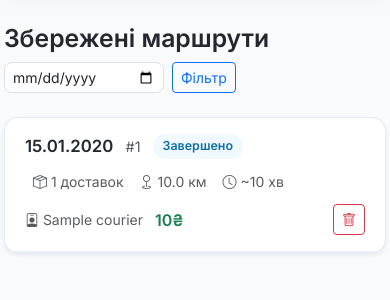
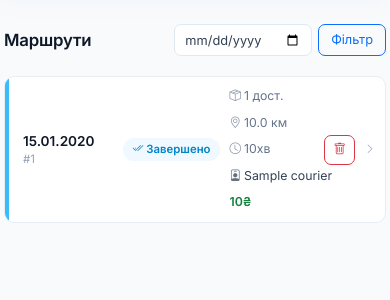
Before and after one commit to isakawar/crmKvitkovaPovnya, a Flask app: page /routes in a window 390 px wide. Shown: the part 99-399 px from the top of the page. Run offline with Flask 3, Linux system fonts and the light colour scheme; a user stored in the database is signed in; tables that the repository leaves empty hold one stand-in row (values such as "Sample post"); parts of the project's set-up code (start-up, migrations or seed data) failed here and were passed over.

Commit message:
Improve /routes UI, fix timezone, remove distribution, update docker volumes
- Redesign /routes page with Spoke-inspired compact row layout with
  status accent strips, status pills, and hover effects
- Add kyiv_time Jinja2 filter (UTC→Europe/Kyiv) for status tooltips
- Make route card headers clickable to expand stops inline
- Show full stop details in Telegram acceptance message (address,
  recipient, phone, bouquet, time per stop)
- Remove /distribution blueprint, templates, and nav links entirely
- Mount ./app as docker volume so code changes apply with restart only

Co-Authored-By: Claude Sonnet 4.6 <noreply@anthropic.com>

```diff
--- a/app/templates/saved_routes.html
+++ b/app/templates/saved_routes.html
@@ -3,29 +3,95 @@
 {% block head %}
 {{ super() }}
 <style>
-.status-badge { display: inline-block; padding: 3px 10px; border-radius: 20px; font-size: 0.78rem; font-weight: 600; }
-.status-draft     { background: #f1f3f5; color: #6b7280; }
-.status-sent      { background: #e0f0ff; color: #1a73e8; }
-.status-accepted  { background: #e6f9ee; color: #1a7f4b; }
-.status-rejected  { background: #ffeae5; color: #c0392b; }
-.status-completed { background: #f0f9ff; color: #0e6fa7; }
-.route-card { border-radius: 14px; border: 1.5px solid #e3eafc; margin-bottom: 18px; background: #fff; }
-.route-card-header { padding: 16px 20px; border-bottom: 1px solid #f0f2f7; display: flex; align-items: center; gap: 12px; flex-wrap: wrap; cursor: pointer; user-select: none; }
-.route-card-header:hover { background: #f7f9fc; }
-.stop-num { display: inline-flex; align-items: center; justify-content: center; width: 22px; height: 22px; border-radius: 50%; background: #3388ff; color: #fff; font-size: 0.75rem; font-weight: 700; flex-shrink: 0; }
-.route-card .table thead th { font-size: 0.78rem; color: #6b7280; font-weight: 600; border-bottom: 1.5px solid #e3eafc; padding: 8px 10px; }
-.route-card .table td { padding: 8px 10px; vertical-align: middle; border-color: #f0f2f7; }
-.assign-form { display: flex; gap: 8px; align-items: center; flex-wrap: wrap; }
-.assign-form select, .assign-form input[type=number] { border-radius: 8px; border: 1.5px solid #e3eafc; padding: 5px 10px; font-size: 0.88rem; height: 34px; }
+/* ── Page ────────────────────────────────────────────── */
+.rp-wrap   { max-width: 1100px; }
+.rp-topbar { display: flex; align-items: center; justify-content: space-between; gap: 12px; margin-bottom: 20px; flex-wrap: wrap; }
+.rp-title  { font-size: 1.05rem; font-weight: 700; color: #0f172a; letter-spacing: -.01em; margin: 0; }
+
+/* ── Filter ──────────────────────────────────────────── */
+.rp-filter { display: flex; gap: 6px; align-items: center; }
+.rp-filter input[type=date] { height: 32px; font-size: 0.8rem; border: 1px solid #e2e8f0; border-radius: 7px; padding: 0 10px; color: #334155; background: #fff; }
+.rp-filter .btn { height: 32px; font-size: 0.8rem; padding: 0 12px; border-radius: 7px; line-height: 1; }
+
+/* ── Route list container ────────────────────────────── */
+.rl-wrap { display: flex; flex-direction: column; gap: 4px; }
+
+/* ── Single route item ───────────────────────────────── */
+.rl-item { background: #fff; border: 1px solid #e8edf4; border-radius: 10px; overflow: hidden; transition: border-color .15s, box-shadow .15s; }
+.rl-item:hover { border-color: #c7d2e6; box-shadow: 0 1px 6px rgba(0,0,0,.06); }
+
+/* ── Status accent strip ─────────────────────────────── */
+.rl-header { display: flex; align-items: center; gap: 0; cursor: pointer; user-select: none; min-height: 48px; }
+.rl-accent { width: 4px; align-self: stretch; flex-shrink: 0; border-radius: 10px 0 0 10px; }
+.accent-draft     { background: #cbd5e1; }
+.accent-sent      { background: #60a5fa; }
+.accent-accepted  { background: #34d399; }
+.accent-rejected  { background: #f87171; }
+.accent-completed { background: #38bdf8; }
+
+.rl-body { display: flex; align-items: center; gap: 10px; flex: 1; padding: 10px 14px; flex-wrap: wrap; min-width: 0; }
+
+/* ── Date block ──────────────────────────────────────── */
+.rl-date  { min-width: 90px; }
+.rl-date-main { font-size: 0.85rem; font-weight: 600; color: #0f172a; white-space: nowrap; }
+.rl-date-id   { font-size: 0.72rem; color: #94a3b8; }
+
+/* ── Status pill ─────────────────────────────────────── */
+.spill { display: inline-flex; align-items: center; gap: 3px; padding: 3px 9px; border-radius: 99px; font-size: 0.71rem; font-weight: 600; white-space: nowrap; cursor: default; }
+.spill-draft     { background: #f1f5f9; color: #64748b; }
+.spill-sent      { background: #eff6ff; color: #2563eb; }
+.spill-accepted  { background: #f0fdf4; color: #16a34a; }
+.spill-rejected  { background: #fef2f2; color: #dc2626; }
+.spill-completed { background: #f0f9ff; color: #0284c7; }
+
+/* ── Meta chips ──────────────────────────────────────── */
+.rl-meta { display: flex; gap: 8px; align-items: center; flex-wrap: wrap; flex: 1; min-width: 0; }
+.chip { display: inline-flex; align-items: center; gap: 3px; font-size: 0.77rem; color: #64748b; white-space: nowrap; }
+.chip i { font-size: 0.72rem; opacity: .75; }
+.chip-price { color: #15803d; font-weight: 600; }
+.chip-courier { color: #334155; }
+
+/* ── Actions area ────────────────────────────────────── */
+.rl-actions { display: flex; align-items: center; gap: 6px; padding-right: 10px; flex-shrink: 0; flex-wrap: wrap; justify-content: flex-end; }
+.assign-row { display: flex; gap: 4px; align-items: center; }
+.assign-row select { height: 30px; font-size: 0.78rem; border: 1px solid #e2e8f0; border-radius: 7px; padding: 0 8px; background: #fff; max-width: 130px; }
+.assign-row input  { height: 30px; font-size: 0.78rem; border: 1px solid #e2e8f0; border-radius: 7px; padding: 0 8px; background: #fff; width: 78px; }
+.bxs { height: 30px; font-size: 0.77rem; padding: 0 10px; border-radius: 7px; display: inline-flex; align-items: center; gap: 4px; white-space: nowrap; line-height: 1; }
+.status-label { font-size: 0.75rem; color: #94a3b8; white-space: nowrap; display: flex; align-items: center; gap: 4px; }
+
+/* ── Chevron ─────────────────────────────────────────── */
+.rl-chevron { font-size: 0.65rem; color: #94a3b8; margin-right: 10px; transition: transform .2s; flex-shrink: 0; }
+.rl-header.open .rl-chevron { transform: rotate(90deg); }
+
+/* ── Stops panel ─────────────────────────────────────── */
+.rl-stops { border-top: 1px solid #f1f5f9; }
+.stops-tbl { font-size: 0.78rem; margin: 0; }
+.stops-tbl thead th {
+  background: #f8fafc;
+  color: #94a3b8;
+  font-weight: 600;
+  font-size: 0.68rem;
+  text-transform: uppercase;
+  letter-spacing: .05em;
+  padding: 7px 12px;
+  border-bottom: 1px solid #f1f5f9;
+  border-top: none;
+}
+.stops-tbl tbody td { padding: 8px 12px; border-color: #f8fafc; color: #334155; vertical-align: middle; }
+.stops-tbl tbody tr:last-child td { border-bottom: none; }
+.snum { display: inline-flex; align-items: center; justify-content: center; width: 20px; height: 20px; border-radius: 50%; background: #6366f1; color: #fff; font-size: 0.66rem; font-weight: 700; }
+.ig-link { color: #6366f1; font-size: 0.77rem; }
+.addr-sub { font-size: 0.71rem; color: #94a3b8; margin-top: 1px; }
 </style>
 {% endblock %}
 
 {% block content %}
-<div class="d-flex align-items-center justify-content-between mb-4 flex-wrap gap-2">
-  <h2 class="mb-0" style="font-weight:700;">Збережені маршрути</h2>
-  <form method="get" class="d-flex gap-2 align-items-center">
-    <input type="date" name="date" value="{{ date_filter }}"
-           class="form-control form-control-sm" style="width:160px;border-radius:8px;">
+<div class="rp-wrap">
+
+<div class="rp-topbar">
+  <h1 class="rp-title">Маршрути</h1>
+  <form method="get" class="rp-filter">
+    <input type="date" name="date" value="{{ date_filter }}">
     <button type="submit" class="btn btn-sm btn-outline-primary">Фільтр</button>
     {% if date_filter %}
     <a href="{{ url_for('routes.saved_routes') }}" class="btn btn-sm btn-outline-secondary">Скинути</a>
@@ -35,7 +101,7 @@
 
 {% with messages = get_flashed_messages(with_categories=true) %}
   {% for cat, msg in messages %}
-  <div class="alert alert-{{ 'success' if cat == 'success' else 'danger' if cat == 'danger' else 'warning' }} alert-dismissible fade show" role="alert" style="border-radius:10px;">
+  <div class="alert alert-{{ 'success' if cat == 'success' else 'danger' if cat == 'danger' else 'warning' }} alert-dismissible fade show py-2 mb-3" style="border-radius:8px;font-size:0.85rem;">
     {{ msg }}<button type="button" class="btn-close" data-bs-dismiss="alert"></button>
   </div>
   {% endfor %}
@@ -43,9 +109,9 @@
 
 {% if not routes %}
 <div class="text-center py-5 text-muted">
-  <i class="bi bi-signpost-2" style="font-size:3rem;"></i>
-  <div class="mt-3">Збережених маршрутів немає</div>
-  <a href="{{ url_for('orders.route_generator') }}" class="btn btn-primary mt-3">
+  <i class="bi bi-signpost-2" style="font-size:2.2rem;opacity:.4;"></i>
+  <div class="mt-2" style="font-size:0.9rem;">Маршрутів немає</div>
+  <a href="{{ url_for('orders.route_generator') }}" class="btn btn-sm btn-primary mt-3">
     <i class="bi bi-signpost-split me-1"></i>Побудувати маршрут
   </a>
 </div>
@@ -59,106 +125,99 @@
   'completed': 'Завершено'
 } %}
 
+<div class="rl-wrap">
 {% for route in routes %}
-<div class="route-card shadow-sm">
-  <div class="route-card-header" data-bs-toggle="collapse" data-bs-target="#stops-{{ route.id }}">
-    <div>
-      <span class="fw-bold" style="font-size:1.05rem;">
-        {{ route.route_date.strftime('%d.%m.%Y') }}
-      </span>
-      <span class="text-muted ms-2" style="font-size:0.9rem;">#{{ route.id }}</span>
+<div class="rl-item">
+
+  <div class="rl-header" data-bs-toggle="collapse" data-bs-target="#stops-{{ route.id }}" id="hdr-{{ route.id }}">
+    <div class="rl-accent accent-{{ route.status }}"></div>
+    <div class="rl-body">
+
+      <!-- Date + ID -->
+      <div class="rl-date">
+        <div class="rl-date-main">{{ route.route_date.strftime('%d.%m.%Y') }}</div>
+        <div class="rl-date-id">#{{ route.id }}</div>
       </div>
 
+      <!-- Status pill -->
       {% set status_time = route.sent_at if route.status == 'sent' else
                            route.accepted_at if route.status == 'accepted' else
                            route.rejected_at if route.status == 'rejected' else none %}
-    <span class="status-badge status-{{ route.status }}"
+      <span class="spill spill-{{ route.status }}"
             {% if status_time %}title="{{ status_time|kyiv_time }}" data-bs-toggle="tooltip"{% endif %}>
+        {% if route.status == 'accepted' %}<i class="bi bi-check-circle-fill"></i>
+        {% elif route.status == 'rejected' %}<i class="bi bi-x-circle-fill"></i>
+        {% elif route.status == 'sent' %}<i class="bi bi-send-fill"></i>
+        {% elif route.status == 'completed' %}<i class="bi bi-check2-all"></i>
+        {% endif %}
         {{ status_labels.get(route.status, route.status) }}
       </span>
 
-    <div class="d-flex gap-3 text-muted small ms-2">
-      <span><i class="bi bi-box-seam me-1"></i>{{ route.deliveries_count }} доставок</span>
+      <!-- Meta chips -->
+      <div class="rl-meta">
+        <span class="chip"><i class="bi bi-box-seam"></i>{{ route.deliveries_count }} дост.</span>
         {% if route.total_distance_km %}
-      <span><i class="bi bi-geo me-1"></i>{{ '%.1f'|format(route.total_distance_km) }} км</span>
+        <span class="chip"><i class="bi bi-geo-alt"></i>{{ '%.1f'|format(route.total_distance_km) }} км</span>
         {% endif %}
         {% if route.estimated_duration_min %}
-      {% set h = (route.estimated_duration_min // 60) %}
-      {% set m = (route.estimated_duration_min % 60) %}
-      <span><i class="bi bi-clock me-1"></i>~{% if h %}{{ h }} год {% endif %}{{ m }} хв</span>
+        {% set h = route.estimated_duration_min // 60 %}
+        {% set m = route.estimated_duration_min % 60 %}
+        <span class="chip"><i class="bi bi-clock"></i>{% if h %}{{ h }}г {% endif %}{{ m }}хв</span>
+        {% endif %}
+        {% if route.courier %}
+        <span class="chip chip-courier"><i class="bi bi-person-badge"></i>{{ route.courier.name }}</span>
+        {% endif %}
+        {% if route.delivery_price %}
+        <span class="chip chip-price">{{ route.delivery_price }}₴</span>
         {% endif %}
       </div>
 
-    {% if route.courier %}
-    <span class="text-muted small">
-      <i class="bi bi-person-badge me-1"></i>{{ route.courier.name }}
-    </span>
-    {% endif %}
-    {% if route.delivery_price %}
-    <span class="fw-semibold" style="color:#1a7f4b;">{{ route.delivery_price }}₴</span>
-    {% endif %}
+    </div>
 
-    <div class="ms-auto d-flex gap-2 flex-wrap">
+    <!-- Actions (stop propagation handled in JS) -->
+    <div class="rl-actions">
       {% if route.status in ['draft', 'rejected'] %}
-      <!-- Assign courier + price form -->
-      <form method="post" action="{{ url_for('routes.assign_route', route_id=route.id) }}"
-            class="assign-form">
-        <select name="courier_id" class="form-select form-select-sm" style="width:auto;">
+      <form method="post" action="{{ url_for('routes.assign_route', route_id=route.id) }}" class="assign-row">
+        <select name="courier_id">
           <option value="">— Кур'єр —</option>
           {% for c in couriers %}
-          <option value="{{ c.id }}" {% if route.courier_id == c.id %}selected{% endif %}>
-            {{ c.name }}
-          </option>
+          <option value="{{ c.id }}" {% if route.courier_id == c.id %}selected{% endif %}>{{ c.name }}</option>
           {% endfor %}
         </select>
-        <input type="number" name="delivery_price" placeholder="Ціна ₴"
-               value="{{ route.delivery_price or '' }}" min="0" style="width:100px;">
-        <button type="submit" class="btn btn-sm btn-outline-secondary">
-          <i class="bi bi-check2"></i>
-        </button>
+        <input type="number" name="delivery_price" placeholder="Ціна ₴" value="{{ route.delivery_price or '' }}" min="0">
+        <button type="submit" class="bxs btn btn-outline-secondary"><i class="bi bi-check2"></i></button>
       </form>
-
       {% if route.courier_id %}
       <form method="post" action="{{ url_for('routes.send_route', route_id=route.id) }}">
-        <button type="submit" class="btn btn-sm btn-primary">
-          <i class="bi bi-telegram me-1"></i>Надіслати кур'єру
+        <button type="submit" class="bxs btn btn-primary">
+          <i class="bi bi-telegram"></i>Надіслати
         </button>
       </form>
       {% endif %}
       {% endif %}
 
       {% if route.status == 'sent' %}
-      <span class="text-muted small align-self-center">
-        <i class="bi bi-clock me-1"></i>Очікує відповіді
-      </span>
-      {% endif %}
-
-      {% if route.status == 'accepted' %}
-      <span style="color:#1a7f4b;" class="small align-self-center">
-        <i class="bi bi-check-circle-fill me-1"></i>Прийнято
-      </span>
-      {% endif %}
-
-      {% if route.status == 'rejected' %}
-      <span style="color:#c0392b;" class="small align-self-center">
-        <i class="bi bi-x-circle-fill me-1"></i>Відхилено
-      </span>
+      <span class="status-label"><i class="bi bi-hourglass-split"></i>Очікує</span>
       {% endif %}
 
       <form method="post" action="{{ url_for('routes.delete_route', route_id=route.id) }}"
             onsubmit="return confirm('Видалити маршрут?')">
-        <button type="submit" class="btn btn-sm btn-outline-danger">
+        <button type="submit" class="bxs btn btn-outline-danger" style="padding:0 8px;">
           <i class="bi bi-trash"></i>
         </button>
       </form>
     </div>
+
+    <i class="bi bi-chevron-right rl-chevron"></i>
   </div>
 
-  <div class="collapse" id="stops-{{ route.id }}">
-    <table class="table table-sm mb-0" style="font-size:0.88rem;">
-      <thead style="background:#f7f9fc;">
+  <!-- Stops -->
+  <div class="collapse rl-stops" id="stops-{{ route.id }}">
+    {% if route.stops %}
+    <table class="table stops-tbl">
+      <thead>
         <tr>
-          <th style="width:32px;">#</th>
+          <th style="width:26px;">#</th>
           <th>Клієнт</th>
           <th>Букет</th>
           <th>Отримувач</th>
@@ -174,10 +233,10 @@
       {% set order = d.order if d else none %}
       {% set client = d.client if d else none %}
       <tr>
-        <td><span class="stop-num">{{ stop.stop_order }}</span></td>
+        <td><span class="snum">{{ stop.stop_order }}</span></td>
 
         <td style="white-space:nowrap;">
-          {% if client %}@{{ client.instagram }}{% else %}—{% endif %}
+          {% if client %}<span class="ig-link">@{{ client.instagram }}</span>{% else %}—{% endif %}
         </td>
 
         <td style="white-space:nowrap;">
@@ -185,13 +244,11 @@
           {{ size or '—' }}
         </td>
 
-        <td style="white-space:nowrap;">
-          {{ (order.recipient_name if order else '') or '—' }}
-        </td>
+        <td style="white-space:nowrap;">{{ (order.recipient_name if order else '') or '—' }}</td>
 
         <td>
           {% if d and d.is_pickup %}
-            <span class="text-muted">Самовивіз</span>
+            <span style="color:#94a3b8;">Самовивіз</span>
           {% elif order %}
             {% set parts = [] %}
             {% if order.city %}{% set _ = parts.append(order.city) %}{% endif %}
@@ -203,10 +260,7 @@
             {% set floor = d.floor or order.floor %}
             {% set ent = d.entrance or order.entrance %}
             {% if floor or ent %}
-            <div class="text-muted" style="font-size:0.8rem;">
-              {% if floor %}пов. {{ floor }}{% endif %}
-              {% if ent %} п/їзд {{ ent }}{% endif %}
-            </div>
+            <div class="addr-sub">{% if floor %}пов.{{ floor }}{% endif %}{% if ent %} під.{{ ent }}{% endif %}</div>
             {% endif %}
           {% else %}—{% endif %}
         </td>
@@ -216,31 +270,41 @@
         </td>
 
         <td style="white-space:nowrap;">
-          {% if stop.planned_arrival %}
-            {{ stop.planned_arrival.strftime('%H:%M') }}
-          {% elif d and (d.time_from or d.time_to) %}
-            {{ d.time_from or '?' }}–{{ d.time_to or '?' }}
+          {% if stop.planned_arrival %}{{ stop.planned_arrival.strftime('%H:%M') }}
+          {% elif d and (d.time_from or d.time_to) %}{{ d.time_from or '?' }}–{{ d.time_to or '?' }}
           {% else %}—{% endif %}
         </td>
 
-        <td style="max-width:200px;">
+        <td style="max-width:180px; color:#64748b;">
           {% set comment = d.comment or (order.comment if order else '') %}
-          {% if comment %}<span title="{{ comment }}">{{ comment | truncate(60) }}</span>{% else %}—{% endif %}
+          {% if comment %}<span title="{{ comment }}">{{ comment | truncate(55) }}</span>{% else %}—{% endif %}
         </td>
       </tr>
       {% endfor %}
       </tbody>
     </table>
+    {% else %}
+    <div style="padding:12px 16px; font-size:0.8rem; color:#94a3b8;">Зупинок немає</div>
+    {% endif %}
   </div>
+
 </div>
 {% endfor %}
+</div>
+
 {% endif %}
+</div>
 {% endblock %}
 
 {% block scripts %}
 <script>
-document.querySelectorAll('.route-card-header button, .route-card-header form, .route-card-header select, .route-card-header input').forEach(function(el) {
+document.querySelectorAll('.rl-actions button, .rl-actions form, .rl-actions select, .rl-actions input').forEach(function(el) {
   el.addEventListener('click', function(e) { e.stopPropagation(); });
+});
+document.querySelectorAll('.rl-stops').forEach(function(el) {
+  const hdr = document.getElementById('hdr-' + el.id.replace('stops-', ''));
+  el.addEventListener('show.bs.collapse', function() { if (hdr) hdr.classList.add('open'); });
+  el.addEventListener('hide.bs.collapse', function() { if (hdr) hdr.classList.remove('open'); });
 });
 document.querySelectorAll('[data-bs-toggle="tooltip"]').forEach(function(el) {
   new bootstrap.Tooltip(el);
--- a/docker-compose.yml
+++ b/docker-compose.yml
@@ -24,6 +24,8 @@ services:
     ports:
       - "8000:8000"
     volumes:
+      - ./app:/app/app
+      - ./migrations:/app/migrations
       - ./instance:/app/instance
       - ./logs:/app/logs
     environment:
@@ -45,6 +47,7 @@ services:
   telegram-bot:
     build: .
     volumes:
+      - ./app:/app/app
       - ./instance:/app/instance
       - ./logs:/app/logs
     environment:
```
Also changed, not shown: app/telegram_bot/handlers.py (+49 -15 lines). Lines whose indentation alone changed are shown as unchanged.
